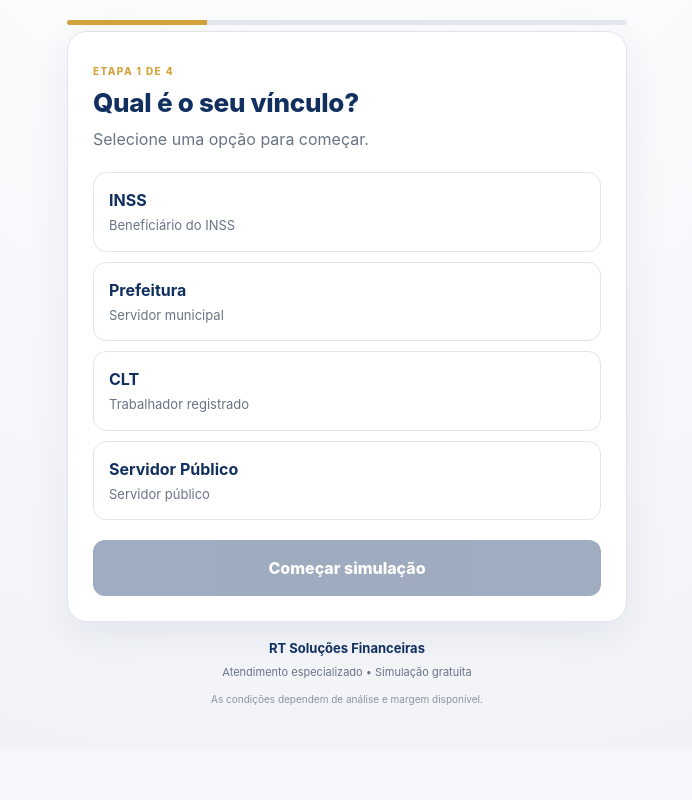
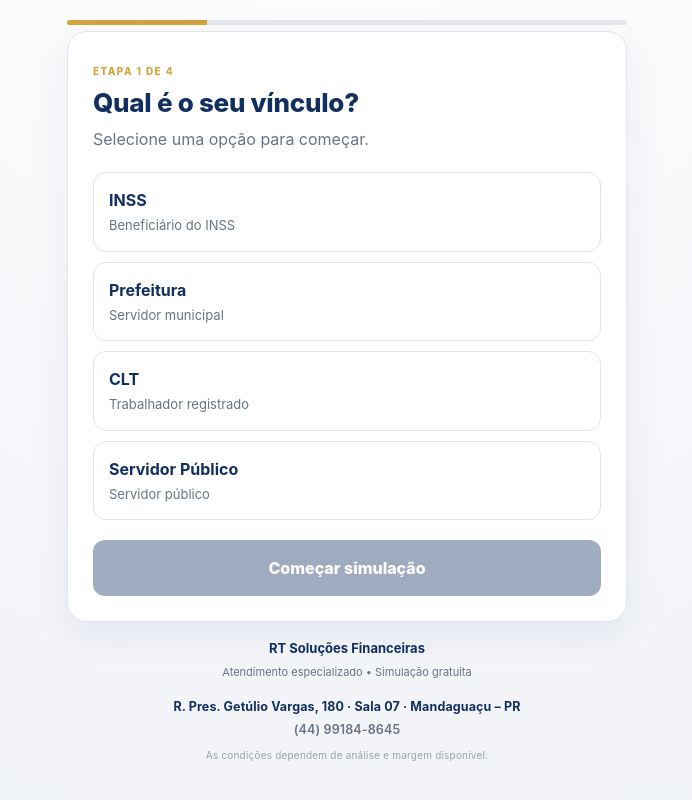
Before and after one commit to limacostarodrigo676-lab/rt-central-simulacao, a Next.js app: page / in a window 1280 px wide. Shown: the part 296-1096 px from the top of the page, without its empty margins (293-985 px from the left). Before the commit the page ends 1045 px from the top, so only its background shows below. Built offline with nearby package versions, Linux system fonts and the light colour scheme.

Commit message:
feat: adiciona endereço e telefone no rodapé do simulador

```diff
--- a/app/globals.css
+++ b/app/globals.css
@@ -201,7 +201,10 @@ input:focus{border-color:var(--gold);box-shadow:0 0 0 3px #d3a43b1a}
 }
 .trust span{color:var(--muted);font-size:11px}
 
-footer{text-align:center;color:#8a94a2;font-size:10px;margin:12px 0}
+footer{text-align:center;margin:18px 0 10px}
+.footer-contact{display:flex;flex-direction:column;align-items:center;gap:4px;color:var(--navy);font-size:12.5px;font-weight:700;letter-spacing:.01em;margin-bottom:8px}
+.footer-contact span:last-child{color:var(--muted);font-weight:600}
+footer p{color:#9aa3b1;font-size:10px;letter-spacing:.02em;margin:0}
 
 @media(max-width:480px){
   .card{padding:21px;border-radius:17px}
--- a/app/page.tsx
+++ b/app/page.tsx
@@ -306,7 +306,13 @@ export default function Home() {
           <span>Atendimento especializado • Simulação gratuita</span>
         </div>
 
-        <footer>As condições dependem de análise e margem disponível.</footer>
+        <footer>
+          <div className="footer-contact">
+            <span>R. Pres. Getúlio Vargas, 180 · Sala 07 · Mandaguaçu – PR</span>
+            <span>(44) 99184-8645</span>
+          </div>
+          <p>As condições dependem de análise e margem disponível.</p>
+        </footer>
       </section>
     </main>
   );
```
